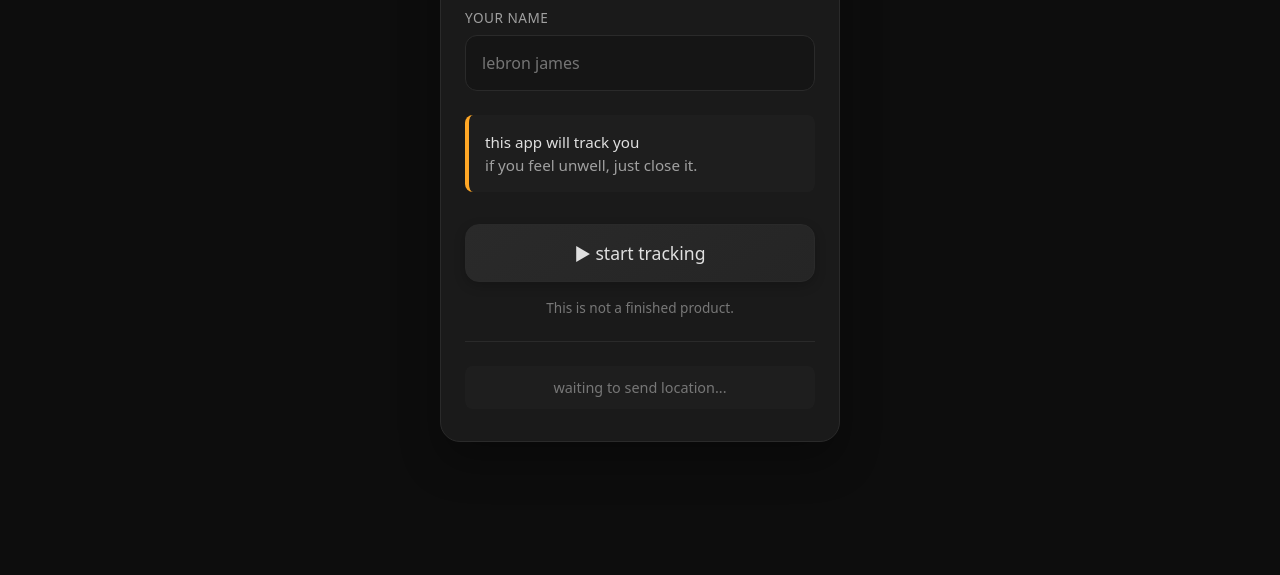
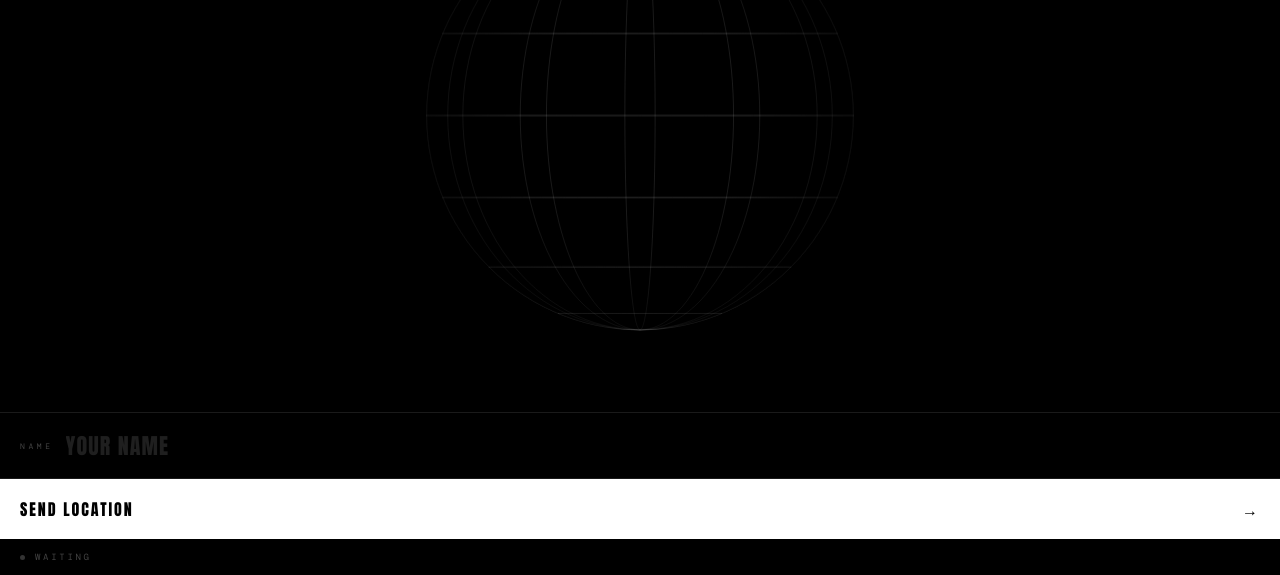
Before and after one commit to AIX-32/Pazator, a plain HTML site: page mobile/index.html in a window 1280 px wide. Shown: the part 225-800 px from the top of the page. Drawn offline with nearby package versions, Linux system fonts and the light colour scheme; a web font is replaced by a local one.

Commit message:
better tracker

```diff
--- a/mobile/index.html
+++ b/mobile/index.html
@@ -1,248 +1,361 @@
 <!DOCTYPE html>
 <html lang="en">
+
 <head>
   <meta charset="UTF-8">
   <meta name="viewport" content="width=device-width, initial-scale=1.0, maximum-scale=1.0, user-scalable=no">
-  <title>Pazator</title>
+  <title>PAZATOR — SHAHED</title>
+  <link rel="preconnect" href="https://fonts.googleapis.com">
+  <link rel="preconnect" href="https://fonts.gstatic.com" crossorigin>
+  <link href="https://fonts.googleapis.com/css2?family=Anton&family=DM+Mono:wght@300;400&display=swap" rel="stylesheet">
   <style>
-    /* (keep your existing styles – unchanged) */
-    :root {
-      --primary-bg: #0d0d0d;
-      --secondary-bg: #121212;
-      --card-bg: #1a1a1a;
-      --border-color: #2a2a2a;
-      --text-primary: #e0e0e0;
-      --text-secondary: #a0a0a0;
-      --text-muted: #777777;
-      --accent-calm: #42a5f5;
-      --accent-warning: #ffa726;
-      --shadow-color: rgba(0,0,0,0.3);
-    }
-    * {
+    *,
+    *::before,
+    *::after {
       margin: 0;
       padding: 0;
       box-sizing: border-box;
-      font-family: system-ui, -apple-system, 'Segoe UI', Roboto, sans-serif;
     }
+
     body {
-      background: var(--primary-bg);
-      color: var(--text-primary);
-      min-height: 100vh;
+      background: #000;
+      color: #fff;
+      font-family: 'DM Mono', monospace;
+      height: 100dvh;
+      display: flex;
+      flex-direction: column;
+      overflow: hidden;
+      cursor: crosshair;
+    }
+
+    .topbar {
+      display: flex;
+      justify-content: space-between;
+      align-items: center;
+      padding: 0 20px;
+      height: 44px;
+      border-bottom: 1px solid rgba(255, 255, 255, 0.1);
+      flex-shrink: 0;
+    }
+
+    .tb-word {
+      font-family: 'Anton', sans-serif;
+      font-size: 15px;
+      letter-spacing: 0.15em;
+    }
+
+    .tb-sub {
+      font-size: 8px;
+      letter-spacing: 0.45em;
+      color: #444;
+    }
+
+    .globe-wrap {
+      flex: 1;
       display: flex;
       align-items: center;
       justify-content: center;
-      padding: 1rem;
+      position: relative;
+      min-height: 0;
     }
-    .tracker-card {
-      background: var(--card-bg);
-      border: 1px solid var(--border-color);
-      border-radius: 20px;
-      padding: 2rem 1.5rem;
+
+    canvas {
+      display: block;
+    }
+
+    /* FORM */
+    .form-wrap {
+      flex-shrink: 0;
+      border-top: 1px solid rgba(255, 255, 255, 0.1);
+    }
+
+    .name-row {
+      display: flex;
+      align-items: center;
+      border-bottom: 1px solid rgba(255, 255, 255, 0.1);
+      padding: 0 20px;
+      gap: 12px;
+    }
+
+    .name-lbl {
+      font-size: 8px;
+      letter-spacing: 0.45em;
+      color: #444;
+      white-space: nowrap;
+    }
+
+    .name-input {
+      flex: 1;
+      background: transparent;
+      border: none;
+      padding: 16px 0;
+      color: #fff;
+      font-family: 'Anton', sans-serif;
+      font-size: 22px;
+      letter-spacing: 0.05em;
+      outline: none;
+      -webkit-text-fill-color: #fff;
+    }
+
+    .name-input::placeholder {
+      -webkit-text-fill-color: rgba(255, 255, 255, 0.12);
+    }
+
+    .send-btn {
       width: 100%;
-      max-width: 400px;
-      box-shadow: 0 20px 40px var(--shadow-color);
-      position: relative;
-      overflow: hidden;
+      display: flex;
+      align-items: center;
+      justify-content: space-between;
+      padding: 18px 20px;
+      background: #fff;
+      color: #000;
+      font-family: 'Anton', sans-serif;
+      font-size: 16px;
+      letter-spacing: 0.12em;
+      border: none;
+      cursor: crosshair;
+      transition: background 0.15s;
+      -webkit-tap-highlight-color: transparent;
     }
-    .tracker-card::before {
-      content: '';
-      position: absolute;
-      top: 0;
-      left: 0;
-      right: 0;
-      height: 1px;
-      background: linear-gradient(90deg, transparent, rgba(255,255,255,0.1), transparent);
+
+    .send-btn:active {
+      background: #ccc;
     }
-    h1 {
-      font-size: 2rem;
-      font-weight: 500;
-      letter-spacing: -0.5px;
-      margin-bottom: 1.5rem;
-      background: linear-gradient(90deg, #ffffff, #bbbbbb);
-      -webkit-background-clip: text;
-      background-clip: text;
-      -webkit-text-fill-color: transparent;
+
+    .send-btn.busy {
+      background: rgba(255, 255, 255, 0.08);
+      color: rgba(255, 255, 255, 0.2);
+      pointer-events: none;
     }
-    .input-group {
-      margin-bottom: 1.5rem;
+
+    .status-row {
+      display: flex;
+      align-items: center;
+      gap: 10px;
+      padding: 10px 20px;
+      min-height: 36px;
     }
-    label {
-      display: block;
-      color: var(--text-secondary);
-      font-size: 0.85rem;
-      text-transform: uppercase;
-      letter-spacing: 0.5px;
-      margin-bottom: 0.5rem;
+
+    .sdot {
+      width: 5px;
+      height: 5px;
+      border-radius: 50%;
+      background: #333;
+      flex-shrink: 0;
+      transition: background 0.3s;
     }
-    input {
-      width: 100%;
-      background: rgba(20,20,20,0.8);
-      border: 1px solid var(--border-color);
-      border-radius: 12px;
-      padding: 1rem;
-      color: var(--text-primary);
-      font-size: 1rem;
-      transition: all 0.2s;
+
+    .sdot.on {
+      background: #fff;
+      animation: blink 1.6s infinite;
     }
-    input:focus {
-      outline: none;
-      border-color: var(--accent-calm);
-      box-shadow: 0 0 0 3px rgba(66,165,245,0.2);
+
+    @keyframes blink {
+
+      0%,
+      100% {
+        opacity: 1
       }
-    .warning-note {
-      background: rgba(255,255,255,0.02);
-      border-left: 4px solid var(--accent-warning);
-      padding: 1rem;
-      border-radius: 8px;
-      margin: 1.5rem 0;
-      color: var(--text-secondary);
-      font-size: 0.95rem;
-      line-height: 1.5;
+
+      50% {
+        opacity: 0.1
       }
-    .warning-note strong {
-      color: var(--text-primary);
-      font-weight: 500;
     }
-    button {
-      width: 100%;
-      background: linear-gradient(145deg, #2a2a2a, #252525);
-      border: 1px solid var(--border-color);
-      border-radius: 14px;
-      padding: 1rem;
-      color: var(--text-primary);
-      font-size: 1.1rem;
-      font-weight: 500;
-      cursor: pointer;
-      transition: all 0.2s;
-      box-shadow: 0 4px 12px rgba(0,0,0,0.2);
-      margin-top: 0.5rem;
+
+    .smsg {
+      font-size: 9px;
+      letter-spacing: 0.3em;
+      color: #444;
     }
-    button:active {
-      transform: scale(0.98);
-      background: #2f2f2f;
-    }
-    .accent {
-      color: var(--accent-calm);
-      font-weight: 500;
-    }
-    .status {
-      margin-top: 1.5rem;
-      padding: 0.75rem;
-      background: rgba(255,255,255,0.02);
-      border-radius: 8px;
-      font-size: 0.9rem;
-      color: var(--text-muted);
-      text-align: center;
-      word-break: break-word;
-    }
-    .keep-open {
-      font-size: 0.85rem;
-      color: var(--text-muted);
-      text-align: center;
-      margin-top: 1rem;
-    }
-    hr {
-      border: none;
-      border-top: 1px solid var(--border-color);
-      margin: 1.5rem 0 1rem;
+
+    .smsg.on {
+      color: #fff;
     }
   </style>
 </head>
+
 <body>
-<div class="tracker-card">
-  <h1>pazator: Shahed</h1>
-  <div class="input-group">
-    <label>your name</label>
-    <input type="text" id="nameInput" placeholder="lebron james" autocomplete="off">
+
+  <header class="topbar">
+    <div class="tb-word">PAZATOR</div>
+    <div class="tb-sub">SHAHED - LOCATION SYSTEM</div>
+  </header>
+
+  <div class="globe-wrap">
+    <canvas id="globe"></canvas>
   </div>
 
-  <div class="warning-note">
-    <strong>this app will track you</strong><br>
-    if you feel unwell, just close it.
+  <div class="form-wrap">
+    <div class="name-row">
+      <span class="name-lbl">NAME</span>
+      <input class="name-input" id="nameInput" type="text" placeholder="YOUR NAME" autocomplete="off"
+        autocapitalize="characters">
     </div>
-
-  <button id="trackBtn">▶ start tracking</button>
-  <div class="keep-open">This is not a finished product.</div>
-
-  <hr>
-  <div class="status" id="statusMsg">waiting to send location...</div>
+    <button class="send-btn" id="trackBtn">
+      <span>SEND LOCATION</span>
+      <span>→</span>
+    </button>
+    <div class="status-row">
+      <div class="sdot" id="sdot"></div>
+      <div class="smsg" id="smsg">WAITING</div>
+    </div>
   </div>
 
   <script src="https://cdn.jsdelivr.net/npm/@supabase/supabase-js@2"></script>
   <script>
-  const SUPABASE_URL = 'https://osvgpmhrjwsmlykeyenz.supabase.co';
-  const SUPABASE_ANON_KEY = 'eyJhbGciOiJIUzI1NiIsInR5cCI6IkpXVCJ9.eyJpc3MiOiJzdXBhYmFzZSIsInJlZiI6Im9zdmdwbWhyandzbWx5a2V5ZW56Iiwicm9sZSI6ImFub24iLCJpYXQiOjE3NzM0NjcwOTQsImV4cCI6MjA4OTA0MzA5NH0.28lDls7uuL5EE3xQAm9u9bBiSqdtnSg7e3saIv6HZy8';
-  const supabaseClient = supabase.createClient(SUPABASE_URL, SUPABASE_ANON_KEY);
+    (function () {
+      const canvas = document.getElementById('globe');
+      const wrap = canvas.parentElement;
+      const dpr = Math.min(window.devicePixelRatio || 1, 2);
 
-  const nameInput = document.getElementById('nameInput');
-  const trackBtn = document.getElementById('trackBtn');
-  const statusMsg = document.getElementById('statusMsg');
+      function resize() {
+        const s = Math.min(wrap.clientWidth, wrap.clientHeight) * 0.82;
+        canvas.style.width = s + 'px';
+        canvas.style.height = s + 'px';
+        canvas.width = s * dpr;
+        canvas.height = s * dpr;
+      }
+      resize();
+      window.addEventListener('resize', resize);
 
-  async function getIP() {
-    try {
-      const res = await fetch('https://api.ipify.org?format=json');
-      const data = await res.json();
-      return data.ip;
-    } catch (e) {
-      return 'unknown';
-    }
+      const ctx = canvas.getContext('2d');
+      let angle = 0;
+
+      function project(x, y, z, s) {
+        return { x: x * s, y: y * s };
       }
 
-  async function sendLocation(name, lat, lon, ip) {
-    const { error } = await supabaseClient
-      .from('locations')
-      .insert([
-        {
-          name: name,
-          latitude: lat,
-          longitude: lon,
-          ip: ip,
-          user_agent: navigator.userAgent
-        }
-      ]);
-    if (error) {
-      statusMsg.innerText = 'send failed: ' + error.message;
-      console.error(error);
-    } else {
-      statusMsg.innerText = `location sent at ${new Date().toLocaleTimeString()}`;
-    }
+      function rotY(x, y, z, a) {
+        return { x: x * Math.cos(a) + z * Math.sin(a), y, z: -x * Math.sin(a) + z * Math.cos(a) };
       }
 
-  trackBtn.addEventListener('click', async () => {
-    const name = nameInput.value.trim();
-    if (!name) {
-      alert('please enter a name');
-      return;
+      function drawGlobe() {
+        const w = canvas.width / dpr, h = canvas.height / dpr;
+        ctx.setTransform(dpr, 0, 0, dpr, 0, 0);
+        ctx.clearRect(0, 0, w, h);
+
+        const cx = w / 2, cy = h / 2;
+        const R = w * 0.44;
+
+        const LATS = 8;
+        for (let i = 1; i < LATS; i++) {
+          const phi = (Math.PI / LATS) * i - Math.PI / 2;
+          const r2 = Math.cos(phi) * R;
+          const yy = cy + Math.sin(phi) * R;
+
+          ctx.beginPath();
+          const steps = 80;
+          let first = true;
+          for (let s = 0; s <= steps; s++) {
+            const lon = (2 * Math.PI / steps) * s;
+            const px = Math.cos(lon) * r2;
+            const pz = Math.sin(lon) * r2;
+            const rot = rotY(px, 0, pz, angle);
+            const screenX = cx + rot.x;
+            const screenY = yy;
+            const alpha = rot.z < 0 ? 0.07 : 0.22;
+            if (first) { ctx.moveTo(screenX, screenY); first = false; }
+            else ctx.lineTo(screenX, screenY);
+          }
+          ctx.strokeStyle = `rgba(255,255,255,0.18)`;
+          ctx.lineWidth = 0.6;
+          ctx.stroke();
         }
 
-    statusMsg.innerText = 'getting location...';
-    trackBtn.disabled = true;
-
-    const ip = await getIP();
-
-    if (!navigator.geolocation) {
-      statusMsg.innerText = 'geolocation not supported';
-      trackBtn.disabled = false;
-      return;
+        const LONS = 12;
+        for (let i = 0; i < LONS; i++) {
+          const baseLon = (2 * Math.PI / LONS) * i;
+          const steps = 60;
+          ctx.beginPath();
+          let first = true;
+          for (let s = 0; s <= steps; s++) {
+            const phi = (Math.PI / steps) * s - Math.PI / 2;
+            const lon = baseLon + angle;
+            const px = Math.cos(phi) * Math.cos(lon) * R;
+            const py = Math.sin(phi) * R;
+            const pz = Math.cos(phi) * Math.sin(lon) * R;
+            const screenX = cx + px;
+            const screenY = cy - py;
+            const back = pz < 0;
+            if (first) { ctx.moveTo(screenX, screenY); first = false; }
+            else ctx.lineTo(screenX, screenY);
+          }
+          ctx.strokeStyle = 'rgba(255,255,255,0.18)';
+          ctx.lineWidth = 0.6;
+          ctx.stroke();
         }
 
-    navigator.geolocation.getCurrentPosition(
-      async (position) => {
-        const { latitude, longitude } = position.coords;
-        await sendLocation(name, latitude, longitude, ip);
-        trackBtn.disabled = false;
-      },
-      (err) => {
-        statusMsg.innerText = 'gps error: ' + err.message;
-        trackBtn.disabled = false;
-      },
-      {
-        enableHighAccuracy: true,
-        timeout: 15000,
-        maximumAge: 0
+        const dimGrd = ctx.createRadialGradient(cx, cy, R * 0.5, cx, cy, R);
+        dimGrd.addColorStop(0, 'rgba(0,0,0,0)');
+        dimGrd.addColorStop(1, 'rgba(0,0,0,0.55)');
+        ctx.beginPath();
+        ctx.arc(cx, cy, R, 0, Math.PI * 2);
+        ctx.fillStyle = dimGrd;
+        ctx.fill();
+
+        const mLat = 0.6, mLon = angle * 0.7;
+        const mx = cx + Math.cos(mLat) * Math.cos(mLon) * R;
+        const my = cy - Math.sin(mLat) * R;
+        const mz = Math.cos(mLat) * Math.sin(mLon) * R;
+        if (mz > -R * 0.1) {
+          const pulse = (Math.sin(Date.now() / 350) + 1) / 2;
+          ctx.beginPath();
+          ctx.arc(mx, my, 3 + pulse * 3, 0, Math.PI * 2);
+          ctx.fillStyle = `rgba(255,255,255,${0.08 + pulse * 0.08})`;
+          ctx.fill();
+          ctx.beginPath();
+          ctx.arc(mx, my, 2, 0, Math.PI * 2);
+          ctx.fillStyle = '#fff';
+          ctx.fill();
         }
+
+        angle += 0.005;
+        requestAnimationFrame(drawGlobe);
+      }
+
+      drawGlobe();
+    })();
+
+    const sb = supabase.createClient(
+      'https://osvgpmhrjwsmlykeyenz.supabase.co',
+      'eyJhbGciOiJIUzI1NiIsInR5cCI6IkpXVCJ9.eyJpc3MiOiJzdXBhYmFzZSIsInJlZiI6Im9zdmdwbWhyandzbWx5a2V5ZW56Iiwicm9sZSI6ImFub24iLCJpYXQiOjE3NzM0NjcwOTQsImV4cCI6MjA4OTA0MzA5NH0.28lDls7uuL5EE3xQAm9u9bBiSqdtnSg7e3saIv6HZy8'
     );
+
+    const btn = document.getElementById('trackBtn');
+    const sdot = document.getElementById('sdot');
+    const smsg = document.getElementById('smsg');
+    const inp = document.getElementById('nameInput');
+
+    function status(msg, on = false) {
+      smsg.textContent = msg;
+      smsg.className = 'smsg' + (on ? ' on' : '');
+      sdot.className = 'sdot' + (on ? ' on' : '');
+    }
+
+    btn.addEventListener('click', async () => {
+      const name = inp.value.trim();
+      if (!name) { inp.focus(); status('ENTER A NAME'); return; }
+
+      btn.classList.add('busy');
+      status('ACQUIRING GPS...');
+
+      let ip = 'unknown';
+      try { ip = (await (await fetch('https://api.ipify.org?format=json')).json()).ip; } catch { }
+
+      if (!navigator.geolocation) { status('GEOLOCATION UNAVAILABLE'); btn.classList.remove('busy'); return; }
+
+      navigator.geolocation.getCurrentPosition(async pos => {
+        status('TRANSMITTING...', true);
+        const { latitude: lat, longitude: lon } = pos.coords;
+        const { error } = await sb.from('locations').insert([{ name, latitude: lat, longitude: lon, ip, user_agent: navigator.userAgent }]);
+        status(error ? 'FAILED — ' + error.message.slice(0, 30).toUpperCase() : `SENT — ${new Date().toLocaleTimeString().toUpperCase()}`, !error);
+        btn.classList.remove('busy');
+      }, err => {
+        status('GPS ERROR — ' + err.message.slice(0, 28).toUpperCase());
+        btn.classList.remove('busy');
+      }, { enableHighAccuracy: true, timeout: 15000, maximumAge: 0 });
     });
   </script>
 </body>
+
 </html>
```
Lines whose indentation alone changed are shown as unchanged.
